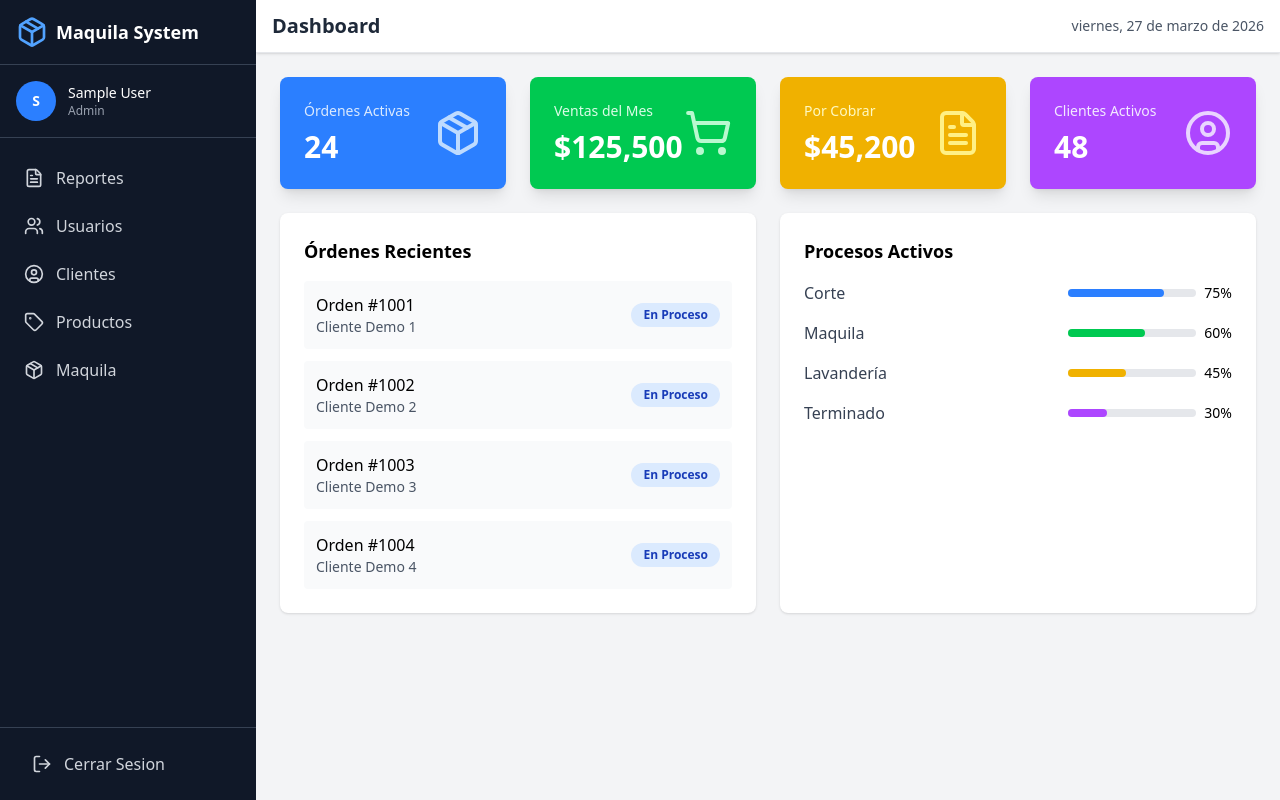
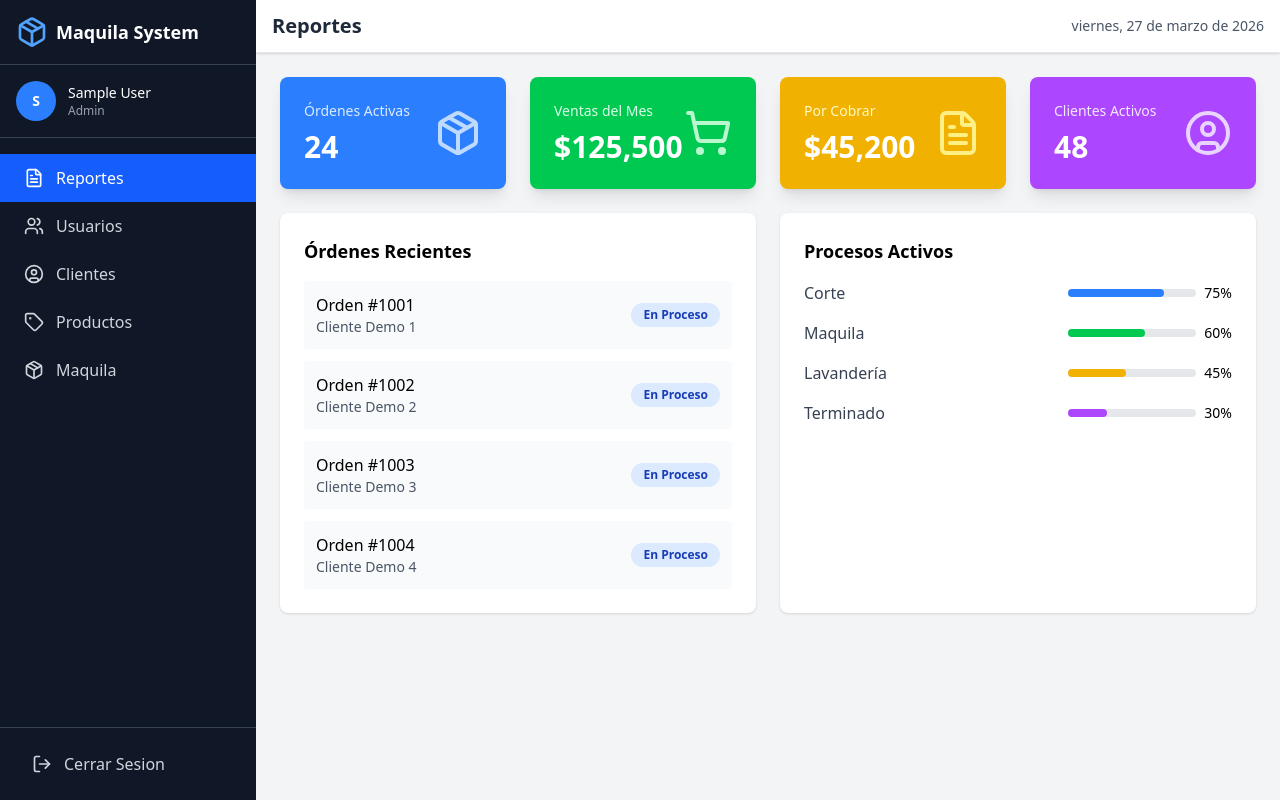
Before and after one commit to LuasDB/app-maquila-react, a React (Vite) app: page /dashboard in a window 1280 px wide. Built offline with nearby package versions, Linux system fonts and the light colour scheme; sample sign-in values are in the browser's storage.

Commit message:
Se arregla el logout

```diff
--- a/src/components/layout/AdminLayout/index.jsx
+++ b/src/components/layout/AdminLayout/index.jsx
@@ -20,8 +20,7 @@ const AdminLayout = () => {
     if (path.includes('ventas')) return 'ventas'
     if (path.includes('reportes')) return 'reportes'
     if (path.includes('productos')) return 'productos'
-    if (path.includes("reportes")) return "reportes"
-    return 'dashboard'
+    return 'reportes'
   }
   const activeModule = getActiveModule()
 
--- a/src/pages/Login/index.jsx
+++ b/src/pages/Login/index.jsx
@@ -29,7 +29,7 @@ const Login = ()=>{
 
         try {
             await login(formData.email,formData.password)
-            navigate('/dashboard')
+            navigate('/reportes')
         } catch (error) {
             setError(error.message || 'Error al iniciar sesión')
         }finally{
--- a/src/services/authService.js
+++ b/src/services/authService.js
@@ -1,5 +1,6 @@
 import apiServices from '@/api/apiServices'
 import { saveToken,saveUser,clearStorage } from '@/utils/storage'
+
 
 const authService ={
 
@@ -39,7 +40,7 @@ const authService ={
     },
     logout(){
         clearStorage()
-        window.location.href('/login')
+        window.location.href='/login'
     },
     isAuthenticated(){
         return !!localStorage.getItem('token')
```
